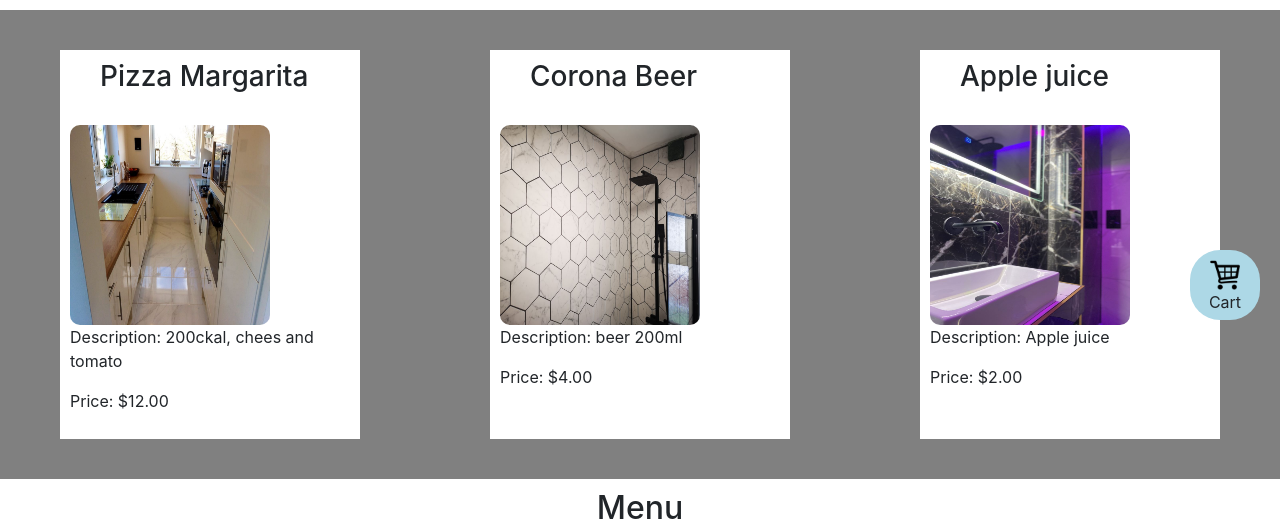
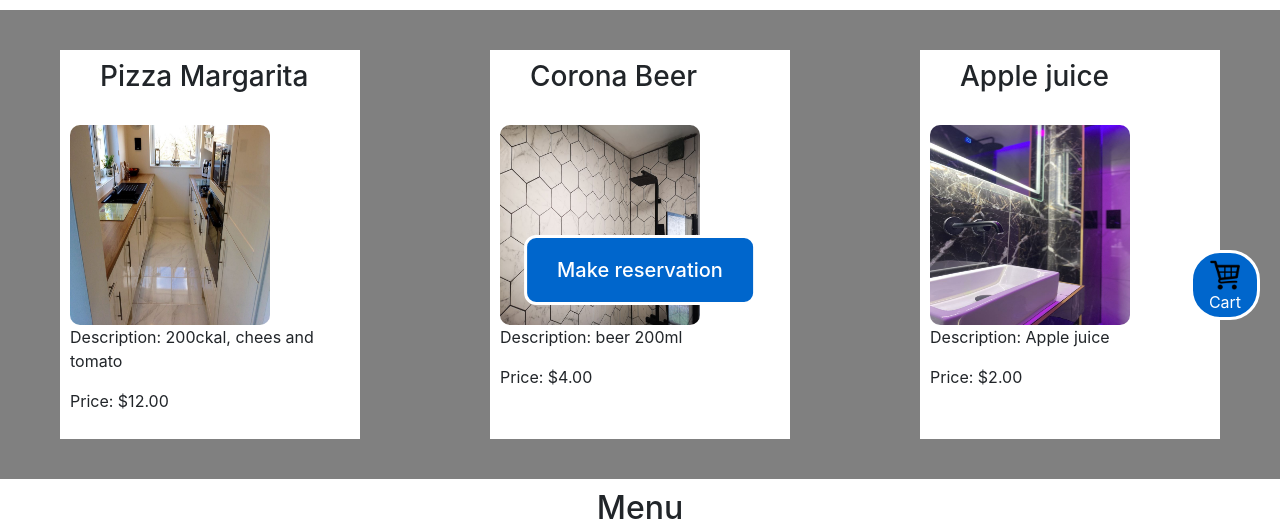
Before and after one commit to ITemci/dissertation, a Django app: page / in a window 1280 px wide. Shown: the part 460-986 px from the top of the page. Run offline with Django 5.2, Linux system fonts and the light colour scheme; the first user in the database is signed in; data comes from the database, SQL or seed files in the repository; some libraries are stand-ins or nearby versions.

Commit message:
minor improvements

```diff
--- a/restaurant_mng/rest_mng/static/rest_mng/styles.css
+++ b/restaurant_mng/rest_mng/static/rest_mng/styles.css
@@ -334,16 +334,17 @@ h3, h4{
 #cart_btn{
     width: 70px;
     height: 70px;
+    border: 3px solid white;
     border-radius: 30px;
     right: 20px;
     bottom: 20px;
-    background-color: lightblue;
+    background-color: #0066cc;
     display: flex;
     flex-direction:column;
     justify-content: center;
     align-items: center;
     position:fixed;
-
+    color:white;
 }
 
 #cart_btn:hover{
@@ -483,3 +484,33 @@ footer{
 .footer_item h3{
     text-align: center;
 }
+
+/* reservation form */
+#reservation_form{
+    width: 70%;
+    border: 1px solid grey;
+    display:flex;
+    flex-direction: column;
+    justify-content: center;
+    margin: 20px auto;
+    padding: 10px 60px;
+    display:none;
+}
+
+#reservation_form.show{
+    display:block;
+}
+
+#res_btn{
+    background-color: #0066cc;
+    padding: 20px 30px;
+    color: white;
+    border-radius: 12px;
+    border: 3px solid white;
+    position: fixed;
+    bottom: 0px;
+    left: 50%;
+    transform: translate(-50%, -50%);
+
+
+}
--- a/restaurant_mng/rest_mng/templates/rest_mng/admin.html
+++ b/restaurant_mng/rest_mng/templates/rest_mng/admin.html
@@ -118,7 +118,7 @@
         <label for="image">Product Image:</label>
         <input type="file" id="image" name="image" accept="image/*" class="btn btn-info"><br><br>
 
-        <button type="submit" class="btn btn-primary">Submit</button>
+        <button type="submit" class="btn btn-primary">Create product</button>
     </form>
     </div>
     </div>
--- a/restaurant_mng/rest_mng/templates/rest_mng/index.html
+++ b/restaurant_mng/rest_mng/templates/rest_mng/index.html
@@ -145,10 +145,16 @@
     {% endfor %}
 
 
-<!-- Reservation form -->
+    {% if user.is_authenticated %}
+        <!-- Reservation  -->
+        <button id="res_btn">
+            <h5 style="margin:0px;">Make reservation</h5>
+        </button>
+        <div id="reservation_form">
             <h2>Make a Reservation</h2>
               <form method="post">
                 {% csrf_token %}
+                  <h5>Select date and time</h5>
                 {{ form.date }}
                 <label for="id_time">Time:</label>
                 <select id="id_time" name="time">
@@ -198,6 +211,18 @@
 
 </script>
 
+<script>
+    const res_btn = document.getElementById('res_btn');
+    const reservation = document.getElementById('reservation_form');
+    res_btn.addEventListener('click', ()=>{
+        reservation.classList.toggle("show");
+        // Scroll to the reservation when it becomes visible
+                if (reservation.classList.contains("show")) {
+                    reservation.scrollIntoView({ behavior: "smooth", block: "start" });
+                }
+    });
+</script>
+
 
 
 {% endblock %}
--- a/restaurant_mng/rest_mng/templates/rest_mng/layout.html
+++ b/restaurant_mng/rest_mng/templates/rest_mng/layout.html
@@ -70,6 +70,7 @@
     {% block body %} {% endblock %}
 
         {% if user.is_authenticated %}
+
         <!-- Cart -->
         <div id="cart_btn">
             <img src="images/images/cart_icon.png" style="height:30px; width:30px; margin-top:20px;">
@@ -89,6 +90,8 @@
 
 <script src="static/rest_mng/cart_functionality.js"></script>
 <script src="static/rest_mng/cart_toggle.js"></script>
+
+
 
 
     <footer>
@@ -112,7 +115,7 @@
                     You can e-mail us on customer_service@mail.com</p>
             </div>
         </div>
-        <p style=" margin-bottom: 0px; margin-top:10px; text-align:center; border-top: 1px solid white; padding-top:10px;">This site is using cookies. For Terms & Conditions and see how we use collected data <a href="#">click here.<a></a></p>
+        <p style=" margin-bottom: 0px; margin-top:10px; text-align:center; border-top: 1px solid white; padding-top:10px;">This site is using cookies. For Terms & Conditions and see how we use collected data <a href="{% url 'terms' %}">click here.<a></a></p>
         <p style=" margin-bottom: 0px; margin-top:10px; text-align:center; border-top: 1px solid white; padding-top:10px;">Rest_mng . 2025 . Copyrights reserved</p>
     </footer>
 
--- a/restaurant_mng/rest_mng/urls.py
+++ b/restaurant_mng/rest_mng/urls.py
@@ -14,6 +14,7 @@ urlpatterns = [
     path("add_review", views.add_review, name="add_review"),
     path("checkout", views.checkout, name="checkout"),
     path("history", views.history, name="history"),
+    path("terms", views.terms, name="terms"),
     path('toggle-favorite/', views.toggle_favorite, name='toggle_favorite'),
     path('update_order_status/<int:order_id>/', views.update_order_status, name='update_order_status'),
     path('toggle-stock/<int:product_id>/', views.toggle_stock, name='toggle_stock'),
--- a/restaurant_mng/rest_mng/views.py
+++ b/restaurant_mng/rest_mng/views.py
@@ -73,6 +73,9 @@ def login_view(request):
 def logout_view(request):
     logout(request)
     return redirect('index')
+
+def terms(request):
+    return render(request, 'rest_mng/T&Cs.html')
 
 
 def register(request):
```
Also changed, not shown: other parts of restaurant_mng/rest_mng/templates/rest_mng/index.html (+8 -1 lines), restaurant_mng/rest_mng/templates/rest_mng/T&Cs.html (added, +33 -0 lines), restaurant_mng/db.sqlite3. Lines whose indentation alone changed are shown as unchanged.
